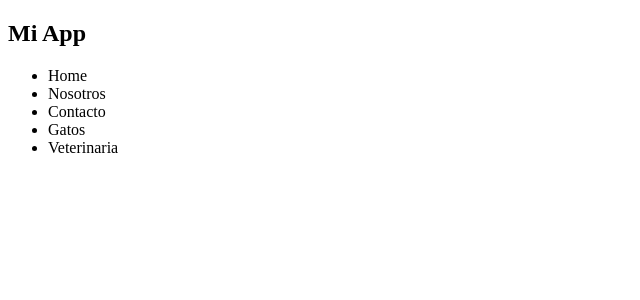
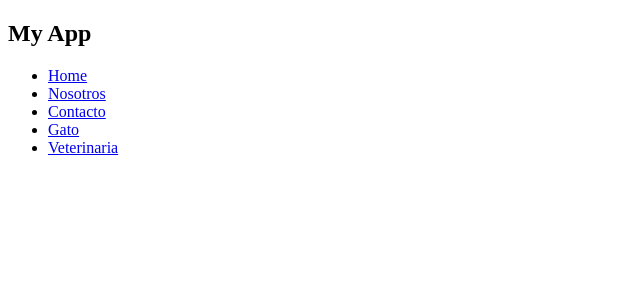
Before and after one commit to MagdalenaGalindez/tienda-patita, a React (Create React App) app: page / in a window 1280 px wide. Shown: the top 300 px of the page, without its empty margins (0-640 px from the left). Built offline with nearby package versions, Linux system fonts and the light colour scheme.

Commit message:
remove React Router

```diff
--- a/package.json
+++ b/package.json
@@ -8,7 +8,6 @@
     "@testing-library/user-event": "^13.5.0",
     "react": "^18.2.0",
     "react-dom": "^18.2.0",
-    "react-router-dom": "^6.7.0",
     "react-scripts": "^2.1.3",
     "web-vitals": "^2.1.4"
   },
--- a/src/App.js
+++ b/src/App.js
@@ -1,34 +1,14 @@
-// App.js
 import React from 'react';
 
+import Navbar from './components/Navbar';
+
+
 function App() {
-    return ( <
-        div className = "App" >
-        <
-        Navbar / >
-        <
-        /div>
+    return (
+        <div className="App">
+            <Navbar />
+        </div>
     );
 }
 
-export default App;
-
-// Navbar.js
-
-
-const Navbar = () => {
-    return ( <
-        nav >
-        <
-        h1 > Mi App < /h1> <
-        ul >
-        <
-        li > Home < /li> <
-        li > Nosotros < /li> <
-        li > Contacto < /li> <
-        li > Gatos < /li> <
-        li > Veterinaria < /li> < /
-        ul > <
-        /nav>
-    );
-}
+export default App
--- a/src/components/Navbar.js
+++ b/src/components/Navbar.js
@@ -1,24 +1,23 @@
-import { Link } from 'react-router-dom'
+import React from 'react';
+
+
 const Navbar = () => {
     const categories = ['Home', 'Nosotros', 'Contacto', 'Gato', 'Veterinaria'];
 
-    return ( <
-        nav >
-        <
-        div >
-        <
-        h1 > My App < /h1>  <
-        ul > {
-            categories.map((category, index) => ( <
-                li key = { index } >
-                <
-                Link to = { "/${category.toLowerCase()} " } > { category } < /Link>   <
-                /li >
-            ))
-        } <
-        /ul>  < /
-        div > <
-        /nav>
+    return (
+        <nav>
+            <div>
+            <h1>My App</h1>
+            <ul>
+                {categories.map((category, index) => (
+                    <li key={index}>
+                        <a href={`/${category.toLowerCase()}`}>{category}</a>
+                    </li >
+                ))}
+            </ul>
+            </div>
+        </nav>
     );
 }
+
 export default Navbar;
--- a/src/index.js
+++ b/src/index.js
@@ -1,6 +1,7 @@
+import React from 'react'
 import ReactDOM from 'react-dom/client';
 import App from './App';
-import reportWebVitals from './reportWebVitals';
 
 const root = ReactDOM.createRoot(document.getElementById('root'));
-root.render( < App / > );
+
+root.render(<App/>);
```
Also changed, not shown: src/components/pages/contacto.jsx (deleted), src/components/pages/gatos.jsx (deleted), src/components/pages/home.jsx (deleted), src/components/pages/nosotros.jsx (deleted), src/components/pages/veterinaria.jsx (deleted), 1 other file (tests, documents, lock files or other folders).
